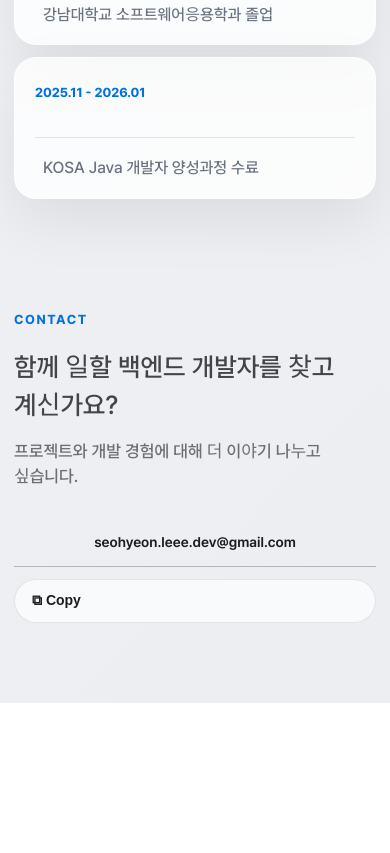
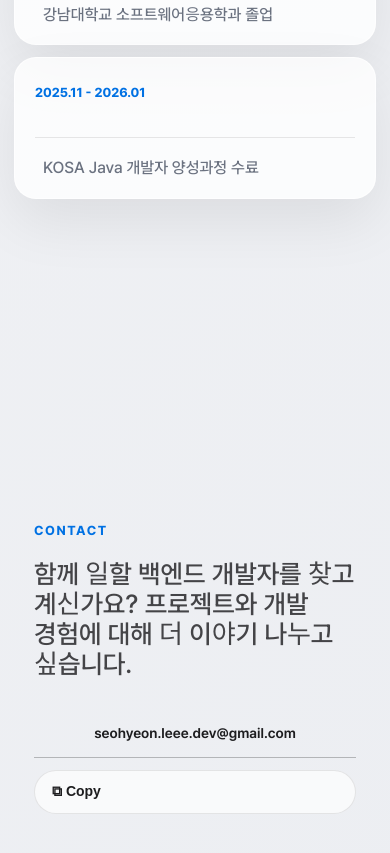
Before and after one commit to mynameisseohyeon/mynameisseohyeon.github.io, a plain HTML site: page index.html in a window 390 px wide. Shown: the part 6838-7691 px from the top of the page. Before the commit the page ends 7541 px from the top, so only its background shows below. Drawn offline with Linux system fonts and the light colour scheme.

Commit message:
Restore the full-screen contact section spacing

```diff
--- a/assets/css/portfolio.css
+++ b/assets/css/portfolio.css
@@ -2426,27 +2426,6 @@ dd {
   flex-wrap: wrap;
 }
 
-.contact-section {
-  min-height: 0;
-  padding-top: 100px;
-  padding-bottom: 120px;
-}
-
-.contact-card h2 {
-  font-size: clamp(26px, 3vw, 38px);
-  line-height: 1.45;
-}
-
-.contact-card h2 span {
-  display: block;
-}
-
-.contact-card h2 span + span {
-  margin-top: 16px;
-  color: var(--muted);
-  font-size: 17px;
-}
-
 @media (max-width: 1699px) {
   .profile-rail {
     display: none;
@@ -2493,14 +2472,6 @@ dd {
 
   .resume-hero {
     padding: 28px 0 48px;
-  }
-
-  .contact-section {
-    padding: 64px 0 80px;
-  }
-
-  .contact-card {
-    padding: 0;
   }
 
   .timeline-entry .entry-meta::before {
--- a/index.html
+++ b/index.html
@@ -16,7 +16,7 @@
     <meta name="twitter:title" content="이서현 | Backend Developer">
     <meta name="twitter:description" content="일정 조회와 예약 로직을 개발한 백엔드 개발자 이서현의 포트폴리오입니다.">
     <title>이서현 | Backend Developer</title>
-    <link rel="stylesheet" href="/assets/css/portfolio.css">
+    <link rel="stylesheet" href="/assets/css/portfolio.css?v=20260914-contact">
   </head>
   <body>
     <header class="site-header">
```
